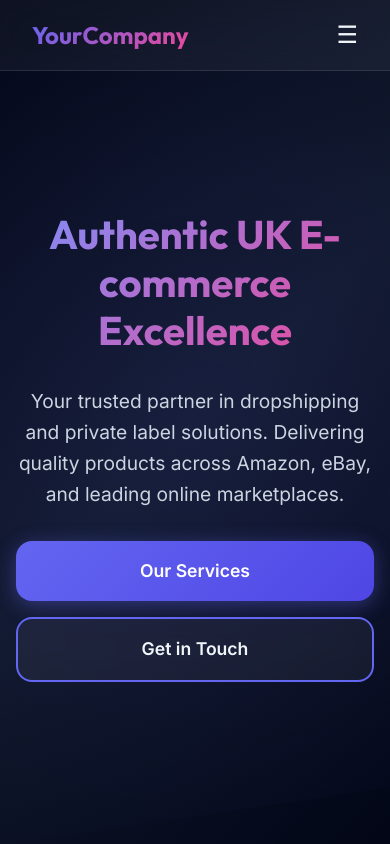
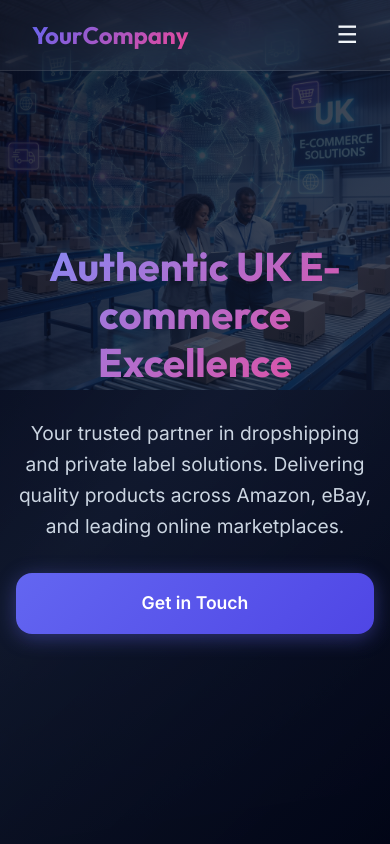
Before and after one commit to shahanarif1/ali-website, a plain HTML site: page index.html in a window 390 px wide. Shown: the top 844 px of the page. Drawn offline with Linux system fonts and the light colour scheme.

Commit message:
New changes addded

```diff
--- a/index.html
+++ b/index.html
@@ -41,14 +41,15 @@
     <!-- Hero Section -->
     <section class="hero" id="home">
         <div class="hero-content">
+            <div class="hero-text">
                 <h1>Authentic UK E-commerce Excellence</h1>
                 <p class="hero-subtitle">
                     Your trusted partner in dropshipping and private label solutions.
                     Delivering quality products across Amazon, eBay, and leading online marketplaces.
                 </p>
                 <div class="hero-buttons">
-                <a href="#services" class="btn btn-primary">Our Services</a>
-                <a href="#contact" class="btn btn-secondary">Get in Touch</a>
+                    <a href="#contact" class="btn btn-primary">Get in Touch</a>
+                </div>
             </div>
         </div>
     </section>
--- a/styles.css
+++ b/styles.css
@@ -80,9 +80,9 @@ body::before {
   width: 100%;
   height: 100%;
   background: linear-gradient(135deg,
-    var(--bg-darker) 0%,
-    var(--bg-dark) 50%,
-    var(--bg-darker) 100%);
+      var(--bg-darker) 0%,
+      var(--bg-dark) 50%,
+      var(--bg-darker) 100%);
   z-index: -2;
 }
 
@@ -94,21 +94,31 @@ body::after {
   width: 200%;
   height: 200%;
   background: radial-gradient(circle,
-    rgba(99, 102, 241, 0.1) 0%,
-    transparent 50%);
+      rgba(99, 102, 241, 0.1) 0%,
+      transparent 50%);
   animation: rotate 30s linear infinite;
   z-index: -1;
 }
 
 @keyframes rotate {
-  from { transform: rotate(0deg); }
-  to { transform: rotate(360deg); }
+  from {
+    transform: rotate(0deg);
+  }
+
+  to {
+    transform: rotate(360deg);
+  }
 }
 
 /* ===================================
    TYPOGRAPHY
    =================================== */
-h1, h2, h3, h4, h5, h6 {
+h1,
+h2,
+h3,
+h4,
+h5,
+h6 {
   font-family: var(--font-heading);
   font-weight: 700;
   line-height: 1.2;
@@ -249,14 +259,49 @@ section {
   display: flex;
   align-items: center;
   justify-content: center;
-  text-align: center;
   position: relative;
   padding-top: 80px;
+  padding-left: 0;
+  padding-right: 0;
+  padding-bottom: var(--spacing-xl);
+  margin: 0;
+  max-width: none;
+  width: 100%;
+  background-image: url('hero-image.png');
+  background-size: 100% auto;
+  background-position: center top;
+  background-repeat: no-repeat;
+  background-attachment: fixed;
+}
+
+.hero::before {
+  content: '';
+  position: absolute;
+  top: 0;
+  left: 0;
+  width: 100%;
+  height: 100%;
+  background: linear-gradient(135deg,
+      rgba(2, 6, 23, 0.85) 0%,
+      rgba(15, 23, 42, 0.75) 50%,
+      rgba(2, 6, 23, 0.85) 100%);
+  z-index: 1;
 }
 
 .hero-content {
+  width: 100%;
+  display: flex;
+  align-items: center;
+  justify-content: center;
+  animation: fadeInUp 1s ease;
+  position: relative;
+  z-index: 2;
+  padding: 0 var(--spacing-md);
+}
+
+.hero-text {
+  text-align: center;
   max-width: 900px;
-  animation: fadeInUp 1s ease;
 }
 
 .hero h1 {
@@ -274,9 +319,25 @@ section {
 .hero-buttons {
   display: flex;
   gap: var(--spacing-sm);
+  flex-wrap: wrap;
   justify-content: center;
-  flex-wrap: wrap;
   animation: fadeInUp 1s ease 0.6s backwards;
+}
+
+.hero-image {
+  animation: fadeInUp 1s ease 0.8s backwards;
+}
+
+.hero-image img {
+  width: 100%;
+  height: auto;
+  border-radius: var(--radius-lg);
+  box-shadow: var(--shadow-lg);
+  transition: transform var(--transition-normal);
+}
+
+.hero-image img:hover {
+  transform: scale(1.02);
 }
 
 /* ===================================
@@ -506,6 +567,7 @@ footer {
     opacity: 0;
     transform: translateY(30px);
   }
+
   to {
     opacity: 1;
     transform: translateY(0);
@@ -545,8 +607,25 @@ footer {
     padding: var(--spacing-lg) var(--spacing-sm);
   }
 
+  .hero {
+    background-attachment: scroll;
+  }
+
+  .hero-content {
+    padding: 0 var(--spacing-sm);
+  }
+
+  .hero-text {
+    max-width: 100%;
+  }
+
+  .hero-image {
+    order: -1;
+  }
+
   .hero-buttons {
     flex-direction: column;
+    justify-content: center;
   }
 
   .btn {
@@ -570,14 +649,29 @@ footer {
 /* ===================================
    UTILITY CLASSES
    =================================== */
-.text-center { text-align: center; }
+.text-center {
+  text-align: center;
+}
+
 .text-gradient {
   background: linear-gradient(135deg, var(--primary-light), var(--secondary-color));
   -webkit-background-clip: text;
   -webkit-text-fill-color: transparent;
   background-clip: text;
 }
-.mt-1 { margin-top: var(--spacing-sm); }
-.mt-2 { margin-top: var(--spacing-md); }
-.mb-1 { margin-bottom: var(--spacing-sm); }
-.mb-2 { margin-bottom: var(--spacing-md); }
+
+.mt-1 {
+  margin-top: var(--spacing-sm);
+}
+
+.mt-2 {
+  margin-top: var(--spacing-md);
+}
+
+.mb-1 {
+  margin-bottom: var(--spacing-sm);
+}
+
+.mb-2 {
+  margin-bottom: var(--spacing-md);
+}
```
Also changed, not shown: hero-image.png (added). Lines whose indentation alone changed are shown as unchanged.
